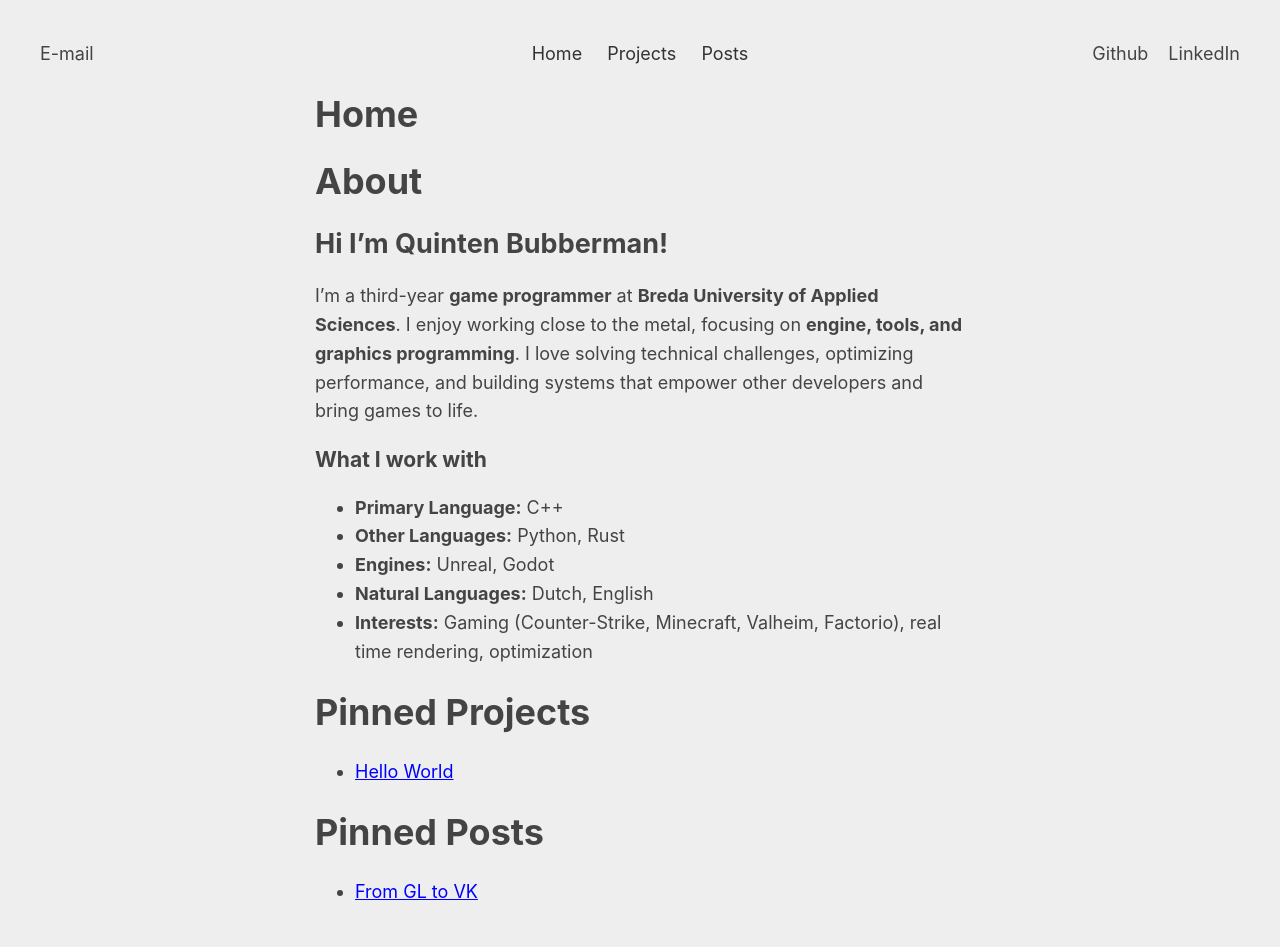
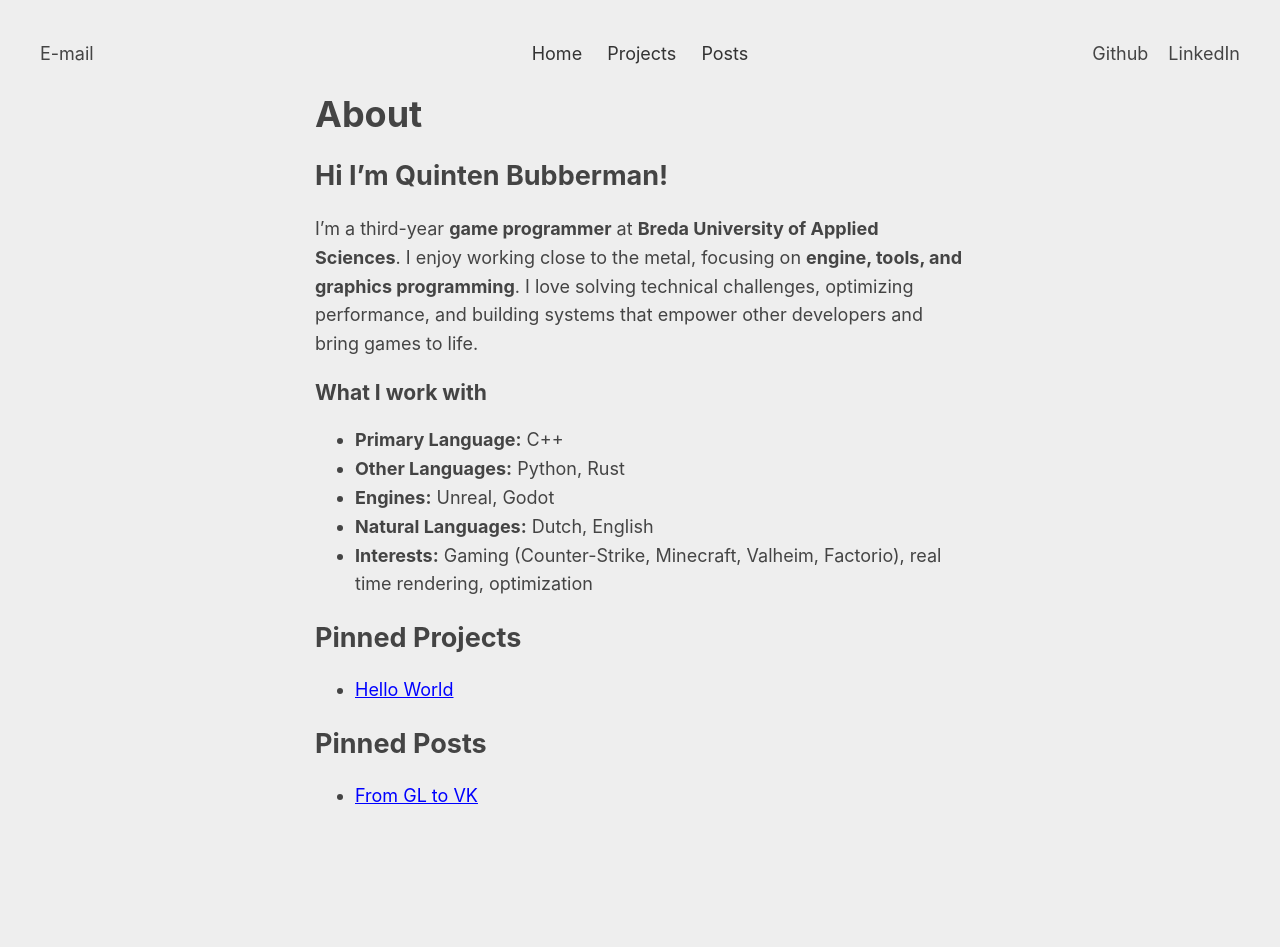
Before and after one commit to bakjedev/bakjedev.github.io, a Jekyll site: the page built from index.md, in a window 1280 px wide. Built offline with Jekyll 4.4.1, drawn with Linux system fonts in a browser that asks for light colours; after the commit the page ends 900 px from its top, so only the background shows below that.

Commit message:
Remove double title from index and smaller headers

```diff
--- a/index.md
+++ b/index.md
@@ -1,9 +1,7 @@
 ---
 layout: default
-title: Home
+title: About
 ---
-
-# About
 
 ## Hi I'm Quinten Bubberman!
 
@@ -17,7 +15,7 @@ I'm a third-year **game programmer** at **Breda University of Applied Sciences**
 - **Natural Languages:** Dutch, English
 - **Interests:** Gaming (Counter-Strike, Minecraft, Valheim, Factorio), real time rendering, optimization
 
-# Pinned Projects
+## Pinned Projects
 
 <ul>
   {% for project in site.projects %}
@@ -27,7 +25,7 @@ I'm a third-year **game programmer** at **Breda University of Applied Sciences**
   {% endfor %}
 </ul>
 
-# Pinned Posts
+## Pinned Posts
 
 <ul>
   {% for post in site.pages %}
```
